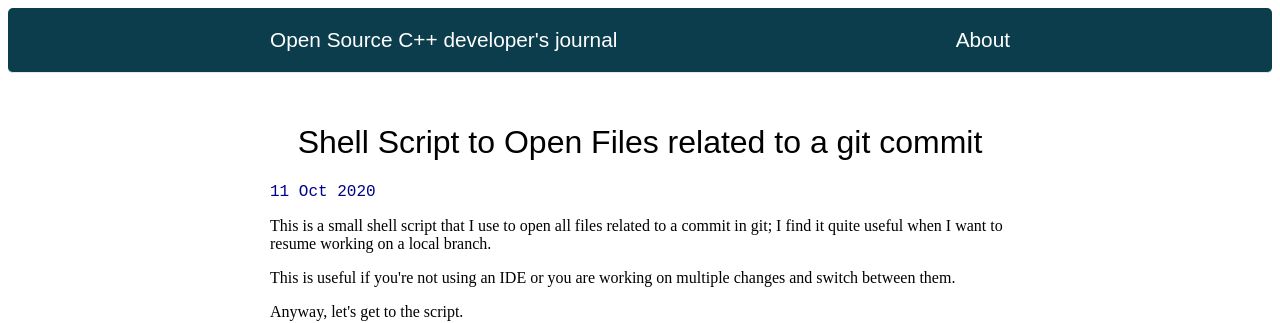
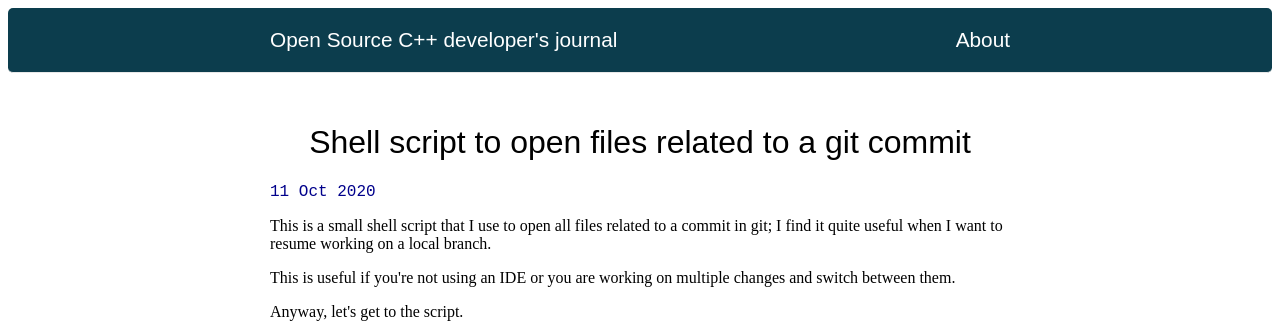
Before and after one commit to ahmadsamir/ahmadsamir.github.io, a Jekyll site: the page built from _posts/2020-10-11-open-files-git-commit.html, in a window 1280 px wide. Shown: the top 323 px of the page. Built offline with Jekyll 4.4.1, drawn with Linux system fonts in a browser that asks for light colours.

```diff
--- a/_posts/2020-10-11-open-files-git-commit.html
+++ b/_posts/2020-10-11-open-files-git-commit.html
@@ -1,6 +1,6 @@
 ---
 layout: post
-title: Shell Script to Open Files related to a git commit
+title: Shell script to open files related to a git commit
 ---
 <html>
 <body>
```
